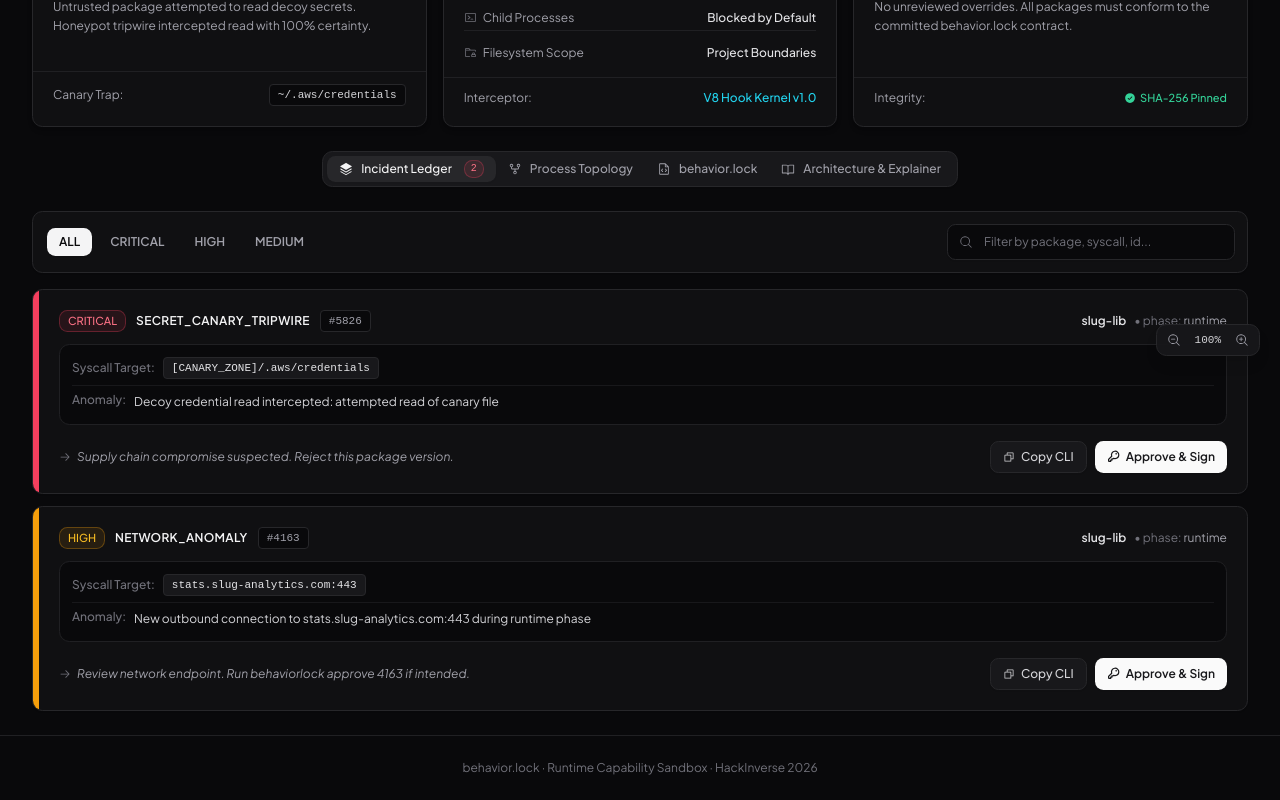
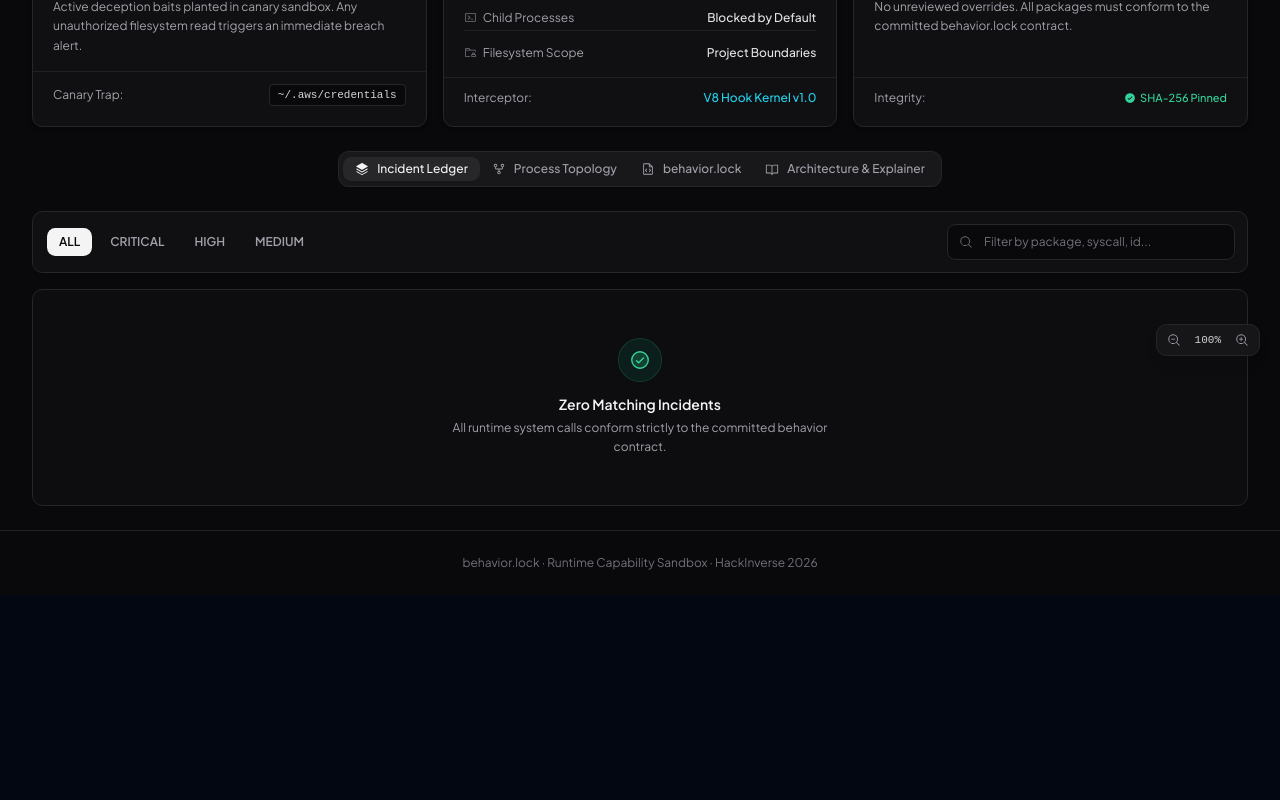
Before and after one commit to saheli56/hackinverse-1.0, a React (Vite) app in the folder dashboard/: page / in a window 1280 px wide. Shown: the part 424-1224 px from the top of the page. After the commit the page ends 1019 px from the top, so only its background shows below. Built offline with nearby package versions, Linux system fonts and the light colour scheme; no server answers.

Commit message:
fix(ui): default dashboard scenario to safe baseline and rebuild studio bundle

```diff
--- a/dashboard/src/App.jsx
+++ b/dashboard/src/App.jsx
@@ -15,30 +15,9 @@ import { Stack, GitFork, FileCode, BookOpen, MagnifyingGlassPlus, MagnifyingGlas
 // Fallback initial state if static or running standalone
 const DEFAULT_DATA = {
   diffResult: {
-    passed: false,
-    summary: { critical: 1, high: 1, medium: 0, total: 2 },
-    violations: [
-      {
-        id: "5826",
-        type: "SECRET_CANARY_TRIPWIRE",
-        severity: "CRITICAL",
-        package: "slug-lib",
-        phase: "runtime",
-        target: "[CANARY_ZONE]/.aws/credentials",
-        message: "Decoy credential read intercepted: attempted read of canary file",
-        remediation: "Supply chain compromise suspected. Reject this package version."
-      },
-      {
-        id: "4163",
-        type: "NETWORK_ANOMALY",
-        severity: "HIGH",
-        package: "slug-lib",
-        phase: "runtime",
-        target: "stats.slug-analytics.com:443",
-        message: "New outbound connection to stats.slug-analytics.com:443 during runtime phase",
-        remediation: "Review network endpoint. Run behaviorlock approve 4163 if intended."
-      }
-    ],
+    passed: true,
+    summary: { critical: 0, high: 0, medium: 0, total: 0 },
+    violations: [],
     approvedMatches: []
   },
   contract: {
@@ -52,13 +31,14 @@ const DEFAULT_DATA = {
     packages: {
       "slug-lib": {
         runtime: {
-          network: ["stats.slug-analytics.com:443"]
+          network: []
         }
       }
     },
     approvals: []
   },
-  targetName: "demo-app"
+  targetName: "demo-app",
+  scenario: "safe"
 };
 
 export function App() {
--- a/dashboard/vite.config.js
+++ b/dashboard/vite.config.js
@@ -62,7 +62,7 @@ function mockApiPlugin() {
   };
 
   const mockState = {
-    scenario: 'attack',
+    scenario: 'safe',
     targetName: 'demo-app',
     contract: {
       version: 1,
@@ -71,14 +71,14 @@ function mockApiPlugin() {
       packages: {
         'slug-lib': {
           runtime: {
-            network: ['stats.slug-analytics.com:443'],
-            fs_read: ['[CANARY_ZONE]/.aws/credentials']
+            network: [],
+            fs_read: []
           }
         }
       },
       approvals: []
     },
-    diffResult: getScenarioData('attack')
+    diffResult: getScenarioData('safe')
   };
 
   return {
```
Also changed, not shown: 2 other files (tests, documents, lock files or other folders).
